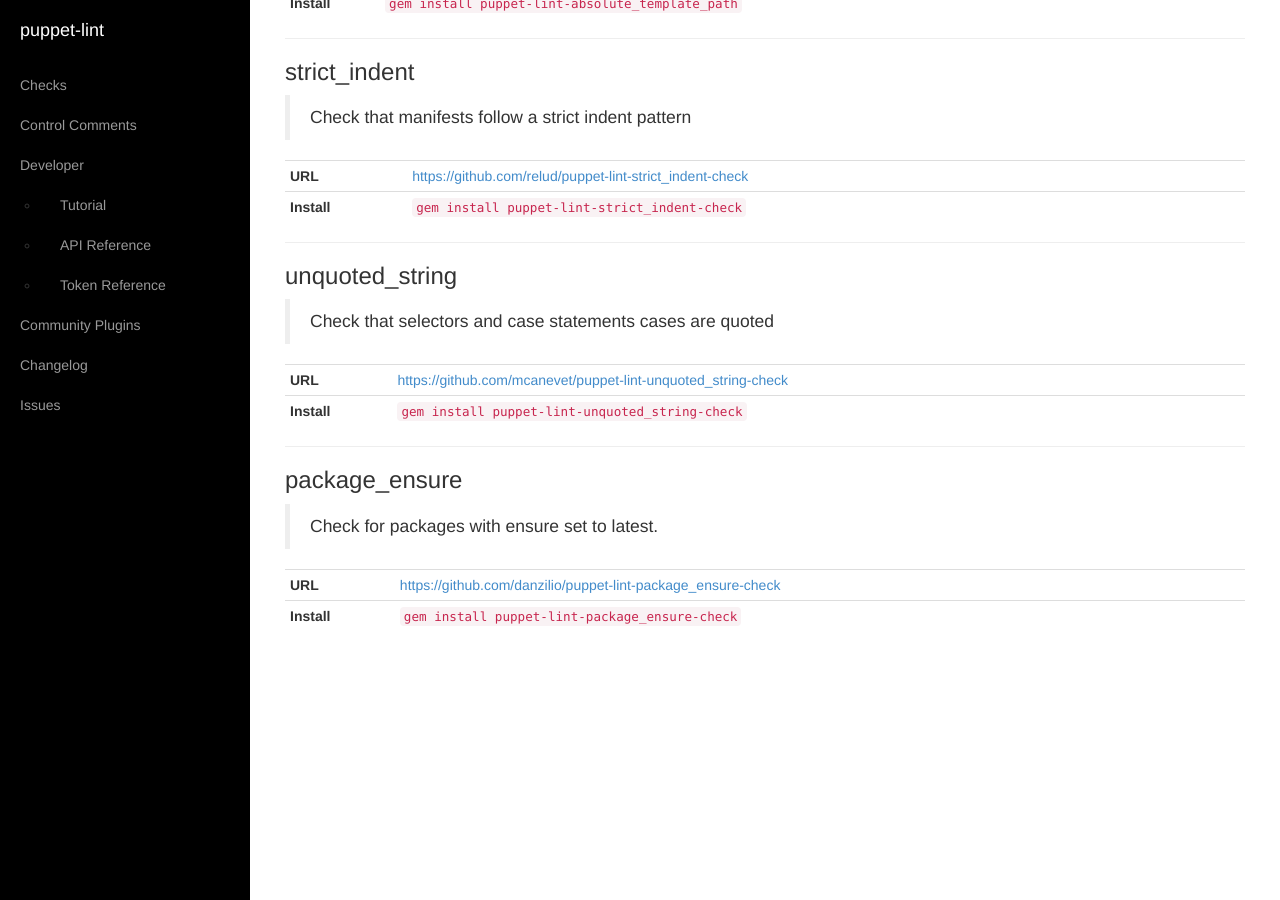
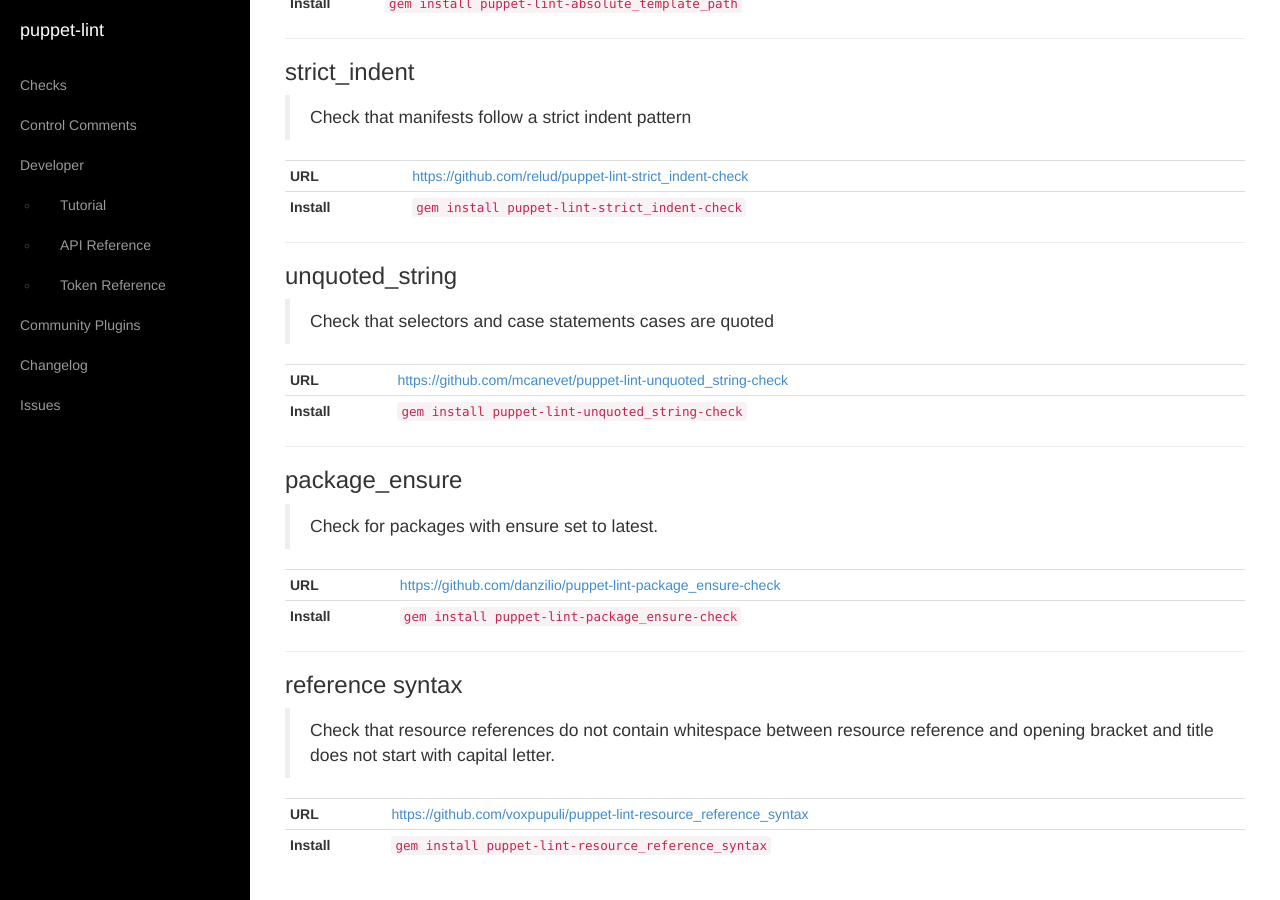
Before and after one commit to rodjek/puppet-lint, a Jekyll site: the page built from plugins/index.md, in a window 1280 px wide and 900 px high, scrolled down 1084 px. Built offline with Jekyll 4.4.1, drawn with Linux system fonts in a browser that asks for light colours.

Commit message:
add lint test for resource references
this is a replacement for #449 where I merged the wrong branch.

```diff
--- a/plugins/index.md
+++ b/plugins/index.md
@@ -79,6 +79,17 @@ layout: default
 
 > Check for packages with ensure set to latest.
 
-| **URL**     | <https://github.com/danzilio/puppet-lint-package_ensure-check>
-| **Install** | `gem install puppet-lint-package_ensure-check`
+| **URL**     | <https://github.com/danzilio/puppet-lint-package_ensure-check> |
+| **Install** | `gem install puppet-lint-package_ensure-check`                 |
 {: .table .table-condensed }
+
+---
+
+
+### reference syntax
+
+> Check that resource references do not contain whitespace between resource reference and opening bracket and title does not start with capital letter.
+
+| **URL**     | <https://github.com/voxpupuli/puppet-lint-resource_reference_syntax> |
+| **Install** | `gem install puppet-lint-resource_reference_syntax`                  |
+{: .table .table-condensed }
```
